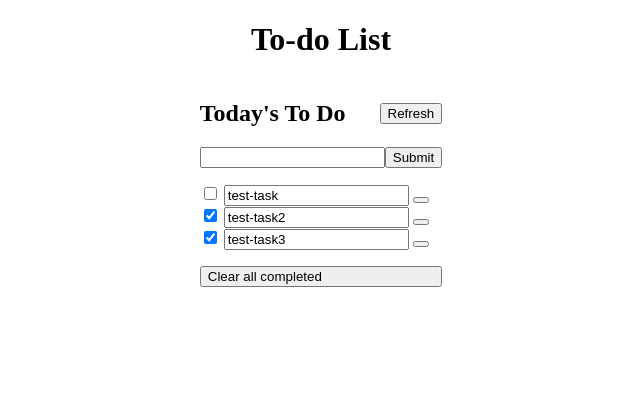
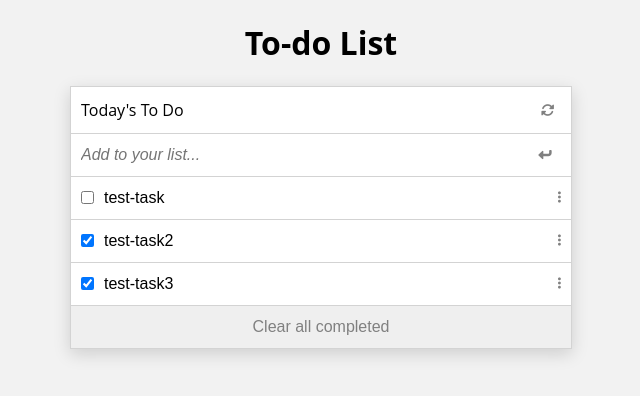
Before and after one commit to helio3197/to-do-list, a website built with webpack: page src/index.html in a window 1280 px wide. Shown: the whole page, without its empty margins (319-959 px from the left). Built offline with nearby package versions, Linux system fonts and the light colour scheme.

Commit message:
Added CSS styles, split Js functions into modules

```diff
--- a/src/create-tasks-list.js
+++ b/src/create-tasks-list.js
@@ -4,10 +4,10 @@ const createTodo = (list, tasksNode) => {
   list.forEach((item, index) => {
     const li = document.createElement('li');
     li.innerHTML = `
-    <form>
+    <form class="todo-item">
       <input type="checkbox">
       <input type="text" value=${item.description}>
-      <button type="button"></button>
+      <button type="button" class="fas fa-ellipsis-v"></button>
     </form>
     `;
 
--- a/src/index.html
+++ b/src/index.html
@@ -4,18 +4,19 @@
   <meta charset="UTF-8"/>
   <meta name="viewport" content="width=device-width, initial-scale=1.0"/>
   <title>To-do List</title>
+  <script src="https://kit.fontawesome.com/4f5822c69a.js" crossorigin="anonymous"></script>
 </head>
 <body>
   <h1>To-do List</h1>
-  <div>
+  <div class="main-wrapper">
     <section id="todo">
       <div class="todo-header">
-        <h1>Today's To Do</h1>
-        <button type="button">Refresh</button>
+        <h2>Today's To Do</h2>
+        <button type="button" class="fas fa-sync-alt"></button>
       </div>
       <form class="todo-add">
-        <input type="text"/>
-        <input type="submit"/>
+        <input type="text" placeholder="Add to your list..."/>
+        <button type="submit" class="fas fa-level-down-alt"></button>
       </form>
       <ul class="todo-list" id="todo-list">
       </ul>
--- a/src/style.css
+++ b/src/style.css
@@ -1,44 +1,131 @@
 body {
   box-sizing: border-box;
   margin: 0;
+  background-color: #f2f2f2;
+  font-family: 'Open Sans', 'Lucida Grande', tahoma, verdana, arial, sans-serif;
+}
+
+h1 {
+  text-align: center;
+}
+
+.main-wrapper {
   display: flex;
-  flex-direction: column;
-  align-items: center;
+  margin: 0 6px;
 }
 
 #todo {
   display: flex;
   flex-direction: column;
   margin: 0 auto;
+  background-color: white;
+  border: 1px solid lightgray;
+  box-shadow: 0 0.3rem 1rem rgb(0 0 0 / 15%);
+  width: 500px;
 }
 
 #todo > * {
   display: flex;
 }
 
+#todo [type="text"] {
+  font-size: 1rem;
+  padding: 0;
+  width: 70%;
+  border: 0;
+  flex: 1;
+}
+
+#todo [type="text"]:focus-visible {
+  outline: none;
+}
+
+button,
+[type="submit"],
+[type="checkbox"] {
+  cursor: pointer;
+}
+
 .todo-header {
   align-items: center;
   justify-content: space-between;
+  padding: 12px 10px;
+  border-bottom: 1px solid lightgray;
+}
+
+.todo-header h2 {
+  margin: 0;
+  font-size: 1rem;
+  font-weight: normal;
+}
+
+.todo-header button {
+  border: 0;
+  background-color: transparent;
+  padding: 0;
+  width: 12px;
+  height: 12px;
+  margin-right: 8px;
+  color: gray;
 }
 
 .todo-add {
-
+  padding: 12px 10px;
+  border-bottom: 1px solid lightgray;
 }
 
-.todo-add input:first-child {
-  flex: 1;
+.todo-add :first-child {
+  font-style: italic;
+}
+
+.todo-add :last-child {
+  border: 0;
+  background-color: transparent;
+  padding: 0;
+  transform: rotate(90deg);
+  width: 18px;
+  margin-right: 8px;
+  color: gray;
+}
+
+.todo-add input:first-child:focus-visible {
+  outline: none;
 }
 
 .todo-list {
   flex-direction: column;
   list-style: none;
   padding: 0;
+  margin: 0;
 }
 
-.todo-list [type="text"]:focus-visible {
-  outline: none;
+.todo-list li {
+  padding: 12px 10px;
+  border-bottom: 1px solid lightgray;
+}
+
+.todo-item {
+  display: flex;
+  align-items: center;
+}
+
+.todo-item :first-child {
+  margin: 0 10px 0 0;
+  border: 2px solid gray;
+}
+
+.todo-item :last-child {
+  margin-left: 12px;
+  border: 0;
+  background-color: transparent;
+  padding: 0;
+  color: gray;
 }
 
 .todo-clear {
-
+  border: 0;
+  padding: 12px 10px;
+  font-size: 1rem;
+  justify-content: center;
+  color: gray;
 }
```
